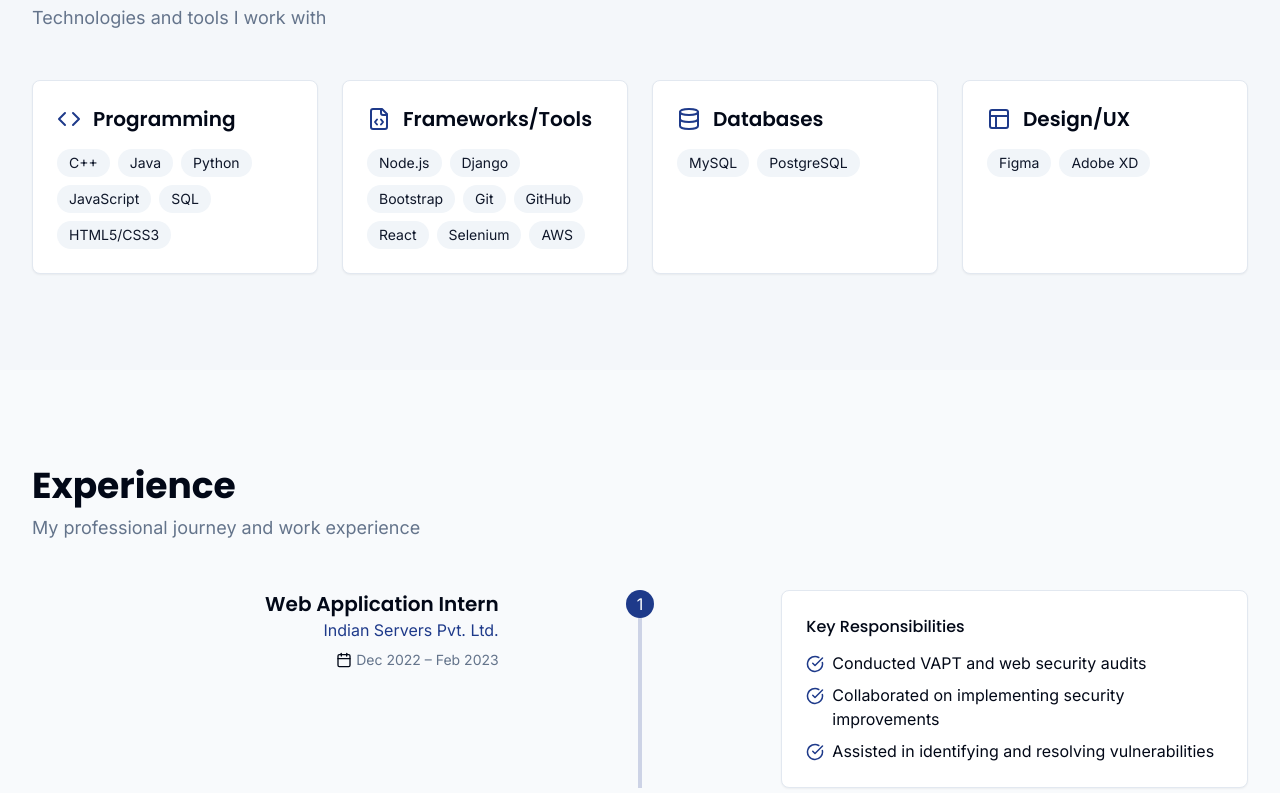
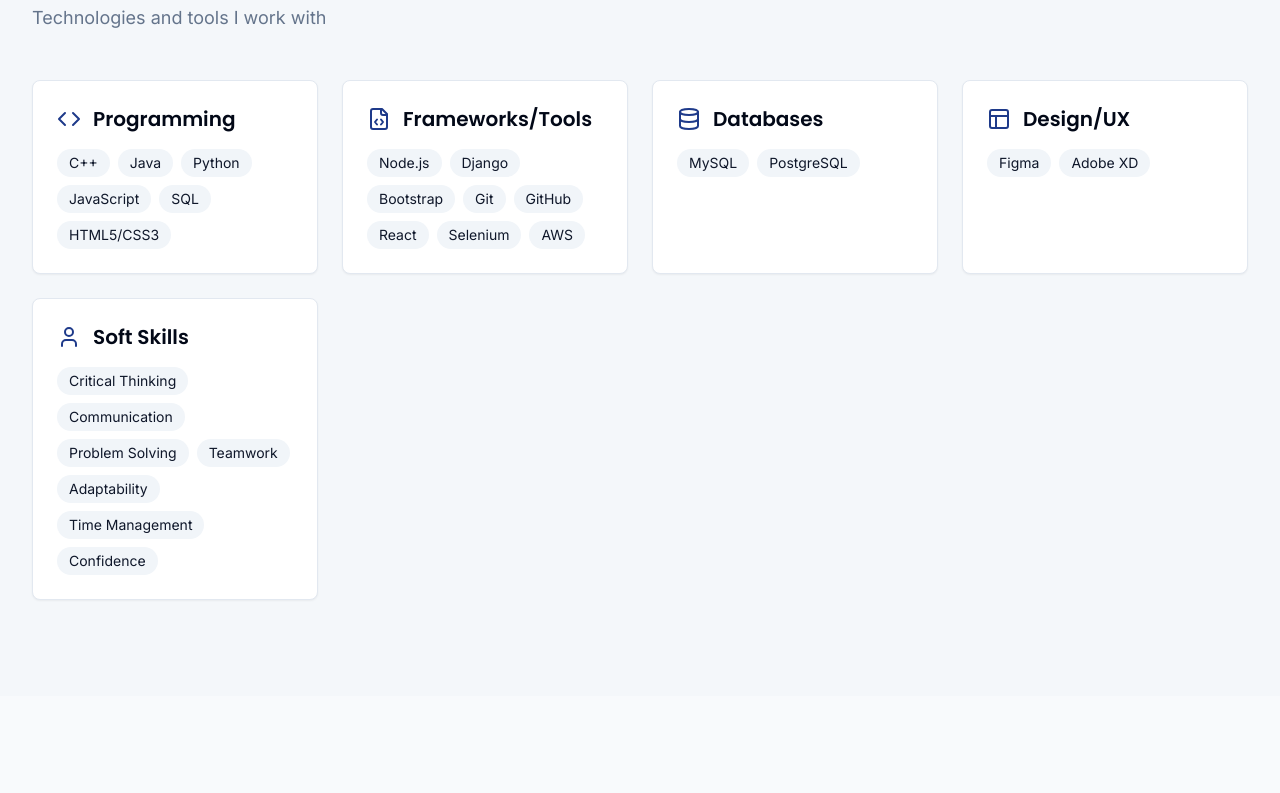
Before and after one commit to rishik-kumar/Portfolio-2025, a React (Vite) app: page / in a window 1280 px wide. Shown: the part 1952-2745 px from the top of the page. Built offline with nearby package versions, Linux system fonts and the light colour scheme.

Commit message:
Add confidence to soft skills
Added "Confidence" to the soft skills section in the About component.

```diff
--- a/src/components/Skills.tsx
+++ b/src/components/Skills.tsx
@@ -1,7 +1,7 @@
 
 import React from 'react';
 import SectionTitle from './SectionTitle';
-import { Code, Database, Layout, Server, Terminal, FileCode } from 'lucide-react';
+import { Code, Database, Layout, Server, Terminal, FileCode, User } from 'lucide-react';
 
 const Skills = () => {
   const skillCategories = [
@@ -24,6 +24,11 @@ const Skills = () => {
       title: "Design/UX",
       icon: <Layout size={24} className="text-portfolio-blue dark:text-blue-400" />,
       skills: ["Figma", "Adobe XD"]
+    },
+    {
+      title: "Soft Skills",
+      icon: <User size={24} className="text-portfolio-blue dark:text-blue-400" />,
+      skills: ["Critical Thinking", "Communication", "Problem Solving", "Teamwork", "Adaptability", "Time Management", "Confidence"]
     }
   ];
 
```
